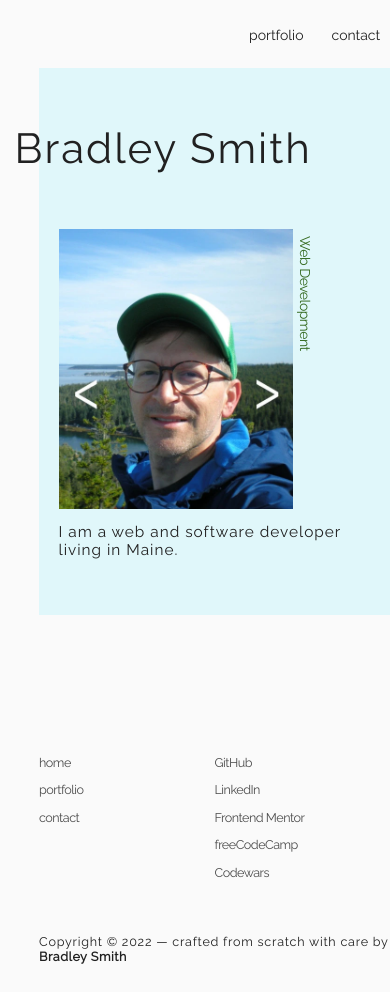
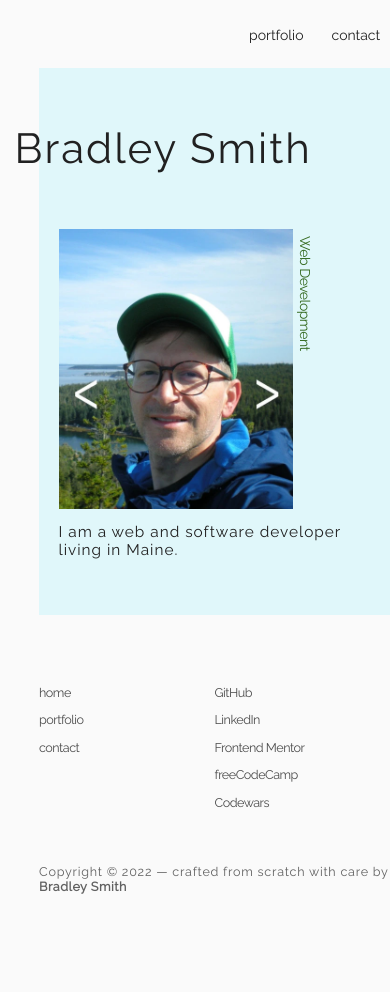
Before and after one commit to bradleyhop/simple-portfolio, a Vue app: page / in a window 390 px wide. After the commit the page ends 922 px from the top, so only its background shows below. Built offline with nearby package versions, Linux system fonts and the light colour scheme.

Commit message:
responsive footer spacing fix

```diff
--- a/src/components/SiteFooter.vue
+++ b/src/components/SiteFooter.vue
@@ -94,8 +94,12 @@ export default {
 footer {
   align-items: center;
   justify-content: center;
-  padding: 10rem 0 1rem 0;
+  padding: 5rem 0 1rem 0;
   font-size: 0.9rem;
+
+  @include tablet-breakpoint {
+    padding: 10rem 0 1rem 0;
+  }
 }
 
 .footer-list-container {
@@ -126,6 +130,7 @@ footer {
   margin: 3rem 0 1rem 0;
   font-size: 0.9rem;
   letter-spacing: 0.75px;
+  opacity: 0.7;
 }
 
 .footer-link {
```
